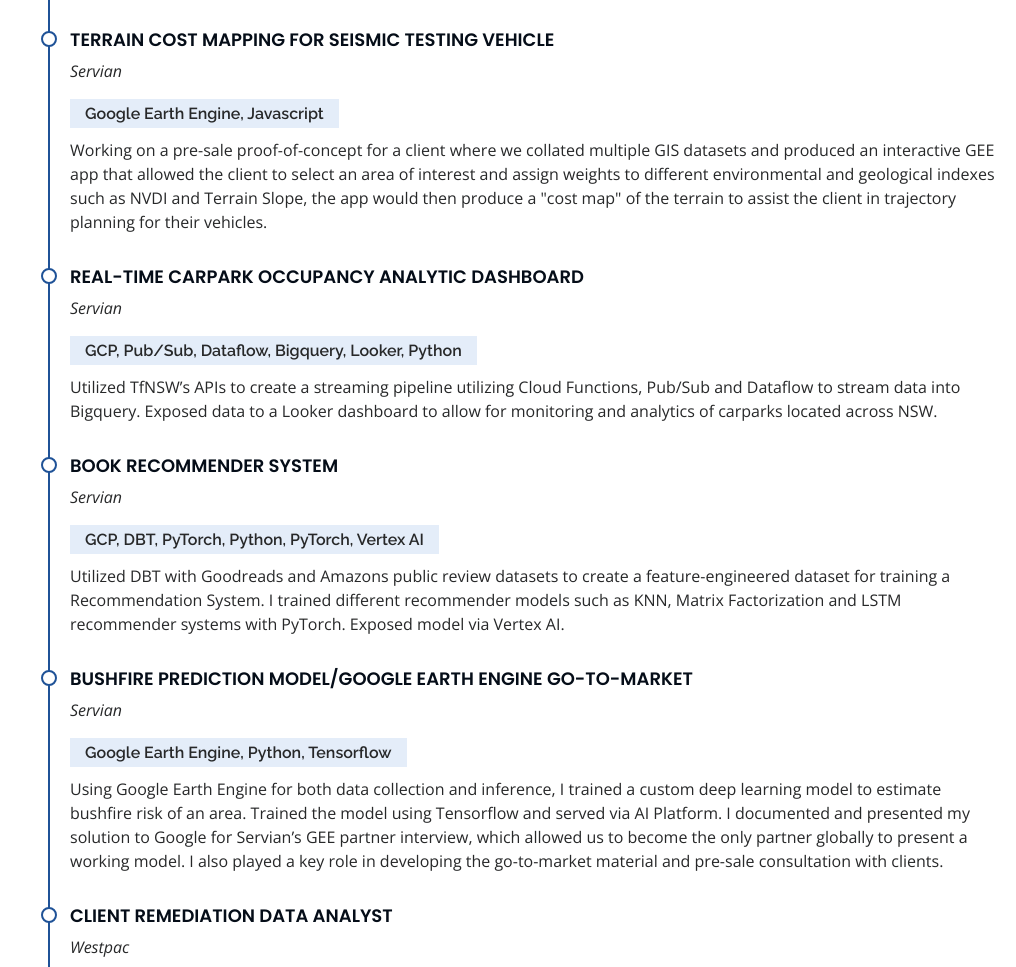
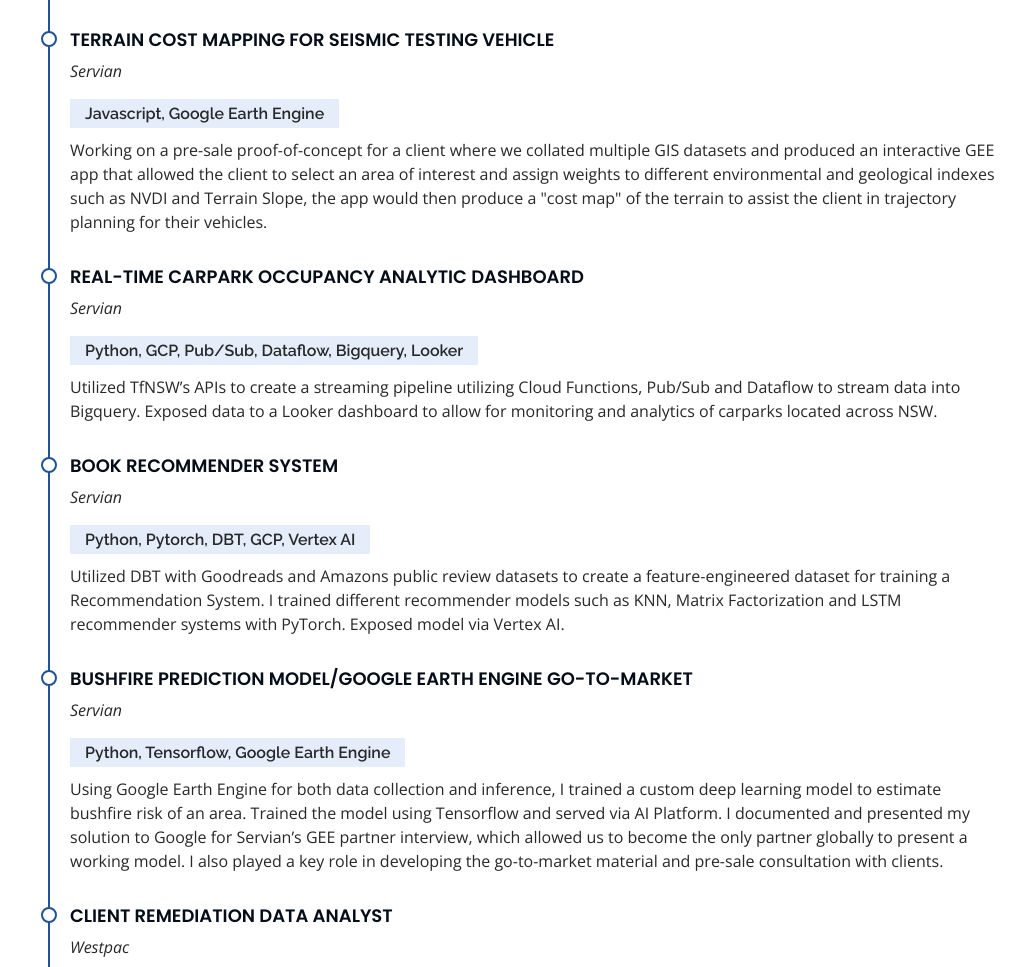
Before and after one commit to coopawhite/CloudResumeChallenge-FrontEnd, a plain HTML site: page index.html in a window 1280 px wide. Shown: the part 4115-5082 px from the top of the page, without its empty margins (264-1280 px from the left). Drawn offline with nearby package versions, Linux system fonts and the light colour scheme; no server answers.

Commit message:
fix projects

```diff
--- a/index.html
+++ b/index.html
@@ -324,7 +324,7 @@
             <div class="resume-item">
               <h4>Terrain Cost Mapping for Seismic Testing Vehicle</h4>
               <p><em>Servian</em></p>
-              <h5>Google Earth Engine, Javascript</h5>
+              <h5>Javascript, Google Earth Engine</h5>
               <p>Working on a pre-sale proof-of-concept for a client where we collated multiple GIS datasets and produced an interactive
                 GEE app that allowed the client to select an area of interest and assign weights to different environmental and geological indexes such as NVDI and Terrain Slope, the app would then produce a "cost map" of the terrain to assist the client in trajectory
                 planning for their vehicles.</p>
@@ -333,7 +333,7 @@
             <div class="resume-item">
               <h4>Real-time carpark occupancy analytic dashboard</h4>
               <p><em>Servian</em></p>
-              <h5>GCP, Pub/Sub, Dataflow, Bigquery, Looker, Python</h5>
+              <h5>Python, GCP, Pub/Sub, Dataflow, Bigquery, Looker</h5>
               <p>Utilized TfNSW’s APIs to create a streaming pipeline utilizing Cloud Functions, Pub/Sub and Dataflow to stream data into
                 Bigquery. Exposed data to a Looker dashboard to allow for monitoring and analytics of carparks located across NSW.</p>
             </div>
@@ -341,7 +341,7 @@
             <div class="resume-item">
               <h4>Book Recommender System</h4>
               <p><em>Servian</em></p>
-              <h5>GCP, DBT, PyTorch, Python, PyTorch, Vertex AI</h5>
+              <h5>Python, Pytorch, DBT, GCP, Vertex AI</h5>
               <p>Utilized DBT with Goodreads and Amazons public review datasets to create a feature-engineered dataset for training a Recommendation System. I trained different recommender models such as KNN, Matrix Factorization and LSTM recommender
                 systems with PyTorch. Exposed model via Vertex AI.</p>
             </div>
@@ -349,7 +349,7 @@
             <div class="resume-item">
               <h4>Bushfire Prediction Model/Google Earth Engine Go-To-Market</h4>
               <p><em>Servian</em></p>
-              <h5>Google Earth Engine, Python, Tensorflow</h5>
+              <h5>Python, Tensorflow, Google Earth Engine</h5>
               <p>Using Google Earth Engine for both data collection and inference, I trained a custom deep learning model to estimate bushfire risk of an area. Trained the model using Tensorflow and served via AI Platform. I documented and presented my solution
                 to Google for Servian’s GEE partner interview, which allowed us to become the only partner globally to present a working
                 model. I also played a key role in developing the go-to-market material and pre-sale consultation with clients.</p>
```
